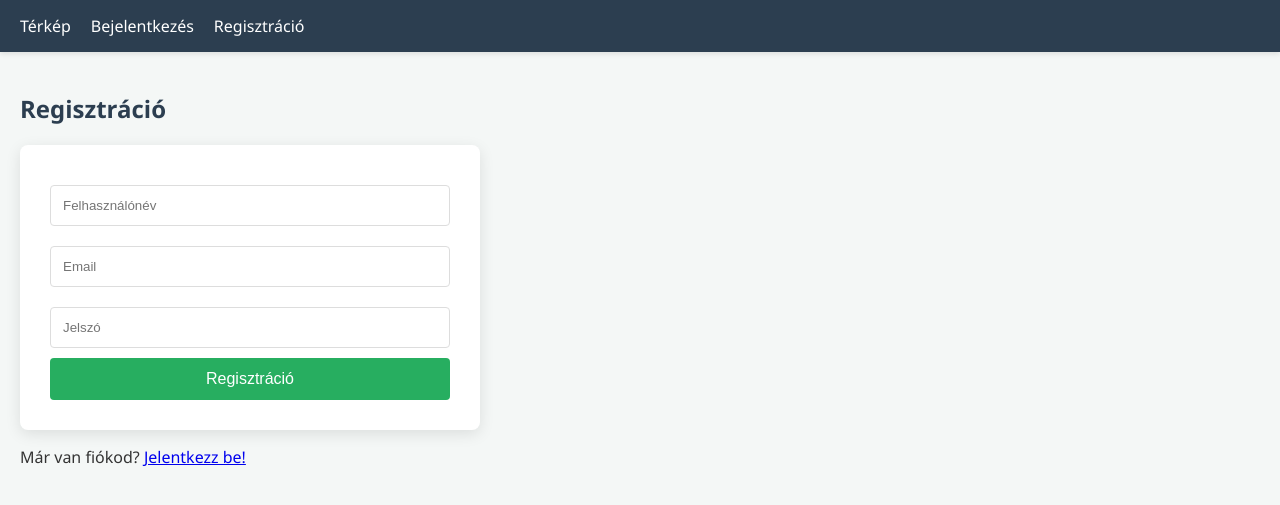
After one commit to MrHerculePoirot/Szakdolgozat, a Flask app: page /register in a window 1280 px wide. The commit adds this page. Shown: the top 505 px of the page. Run offline with Flask 3, Linux system fonts and the light colour scheme.

Commit message:
HTML-ek megjelenítése

```diff
--- a/app.py
+++ b/app.py
@@ -1,5 +1,5 @@
 import os
-from flask import Flask, request, jsonify, render_template
+from flask import Flask, request, jsonify, render_template, redirect, url_for
 from flask_login import login_required, current_user
 from models import db, init_app
 from models.animal import Dog, Cat, Other
@@ -30,6 +30,32 @@ def create_app():
         api_key = os.getenv('GOOGLE_MAPS_API_KEY')
         return render_template('map.html', api_key=api_key)
 
+    @app.route('/register', methods=['GET', 'POST'])
+    def register():
+        if request.method == 'POST':
+            from models.user import User
+            # Egyszerűsített regisztráció (egyelőre hashelés nélkül a teszthez)
+            new_user = User(
+                username=request.form.get('username'),
+                email=request.form.get('email'),
+                password_hash=request.form.get('password')
+            )
+            db.session.add(new_user)
+            db.session.commit()
+            return redirect(url_for('login'))
+        return render_template('register.html')
+
+    @app.route('/login', methods=['GET', 'POST'])
+    def login():
+        if request.method == 'POST':
+            from models.user import User
+            from flask_login import login_user
+            user = User.query.filter_by(email=request.form.get('email')).first()
+            if user and user.password_hash == request.form.get('password'):
+                login_user(user)
+                return redirect(url_for('index'))
+        return render_template('login.html')
+
     @app.route('/add_animal', methods=['POST'])
     @login_required # Csak hitelesített felhasználó érheti el
     def add_animal():
@@ -50,6 +76,11 @@ def create_app():
         new_pet.colour = data.get('colour')
         new_pet.chip_id = data.get('chip_id')
 
+        # --- EZ HIÁNYZOTT: KOORDINÁTÁK MENTÉSE ---
+        new_pet.latitude = data.get('latitude')
+        new_pet.longitude = data.get('longitude')
+        # ----------------------------------------
+
         # A kapcsolat rögzítése a bejelentkezett felhasználóval
         new_pet.user_id = current_user.id
 
--- a/models/animal.py
+++ b/models/animal.py
@@ -16,6 +16,11 @@ class Animal(db.Model):
 
     # Öröklődéshez szükséges oszlop
     type = db.Column(db.String(50))
+
+    ##
+    latitude = db.Column(db.Float)
+    longitude = db.Column(db.Float)
+    ##
 
     user_id = db.Column(db.Integer, db.ForeignKey('users.id'), nullable=False) #
 
--- /dev/null
+++ b/static/style.css
@@ -0,0 +1,88 @@
+/* Általános elrendezés */
+body {
+    font-family: 'Segoe UI', Tahoma, Geneva, Verdana, sans-serif;
+    background-color: #f4f7f6;
+    margin: 0;
+    padding: 0; /* A nav miatt levettük a paddinget */
+    color: #333;
+}
+
+/* Navigációs sáv */
+.navbar {
+    background-color: #2c3e50;
+    padding: 15px 20px;
+    display: flex;
+    align-items: center;
+    box-shadow: 0 2px 5px rgba(0,0,0,0.1);
+}
+
+.navbar a {
+    color: white;
+    text-decoration: none;
+    margin-right: 20px;
+    font-weight: 500;
+    transition: color 0.3s;
+}
+
+.navbar a:hover {
+    color: #27ae60;
+}
+
+.navbar span {
+    color: #ecf0f1;
+    margin-right: 20px;
+    font-style: italic;
+}
+
+/* Tartalom konténer */
+.content {
+    padding: 20px;
+}
+
+/* Térkép stílusa */
+#map {
+    height: 600px;
+    width: 100%;
+    border: 2px solid #2c3e50;
+    border-radius: 8px;
+    margin-top: 20px;
+}
+
+h1, h2 {
+    color: #2c3e50;
+}
+
+/* Formok stílusa (Login/Register) */
+form {
+    background: white;
+    padding: 30px;
+    border-radius: 8px;
+    box-shadow: 0 4px 15px rgba(0,0,0,0.1);
+    max-width: 400px;
+    margin-top: 20px;
+}
+
+input {
+    width: 100%;
+    padding: 12px;
+    margin: 10px 0;
+    border: 1px solid #ddd;
+    border-radius: 4px;
+    box-sizing: border-box;
+}
+
+button {
+    background-color: #27ae60;
+    color: white;
+    border: none;
+    padding: 12px 20px;
+    border-radius: 4px;
+    cursor: pointer;
+    font-size: 16px;
+    width: 100%;
+    transition: background 0.3s;
+}
+
+button:hover {
+    background-color: #219150;
+}
--- /dev/null
+++ b/templates/base.html
@@ -0,0 +1,23 @@
+<!DOCTYPE html>
+<html>
+<head>
+    <title>{% block title %}Pet Finder{% endblock %}</title>
+    <link rel="stylesheet" href="{{ url_for('static', filename='style.css') }}">
+    {% block head %}{% endblock %}
+</head>
+<body>
+    <nav class="navbar">
+        <a href="/">Térkép</a>
+        {% if current_user.is_authenticated %}
+            <span>Üdv, {{ current_user.username }}!</span>
+            <a href="/logout">Kijelentkezés</a>
+        {% else %}
+            <a href="/login">Bejelentkezés</a>
+            <a href="/register">Regisztráció</a>
+        {% endif %}
+    </nav>
+    <div class="content">
+        {% block content %}{% endblock %}
+    </div>
+</body>
+</html>
--- /dev/null
+++ b/templates/register.html
@@ -0,0 +1,27 @@
+{% extends "base.html" %}
+
+{% block title %}Pet Finder - Térkép{% endblock %}
+
+{% block content %}
+
+<!--
+<!DOCTYPE html>
+<html>
+<head>
+    <title>Regisztráció</title>
+</head>
+<body>
+    -->
+    <h2>Regisztráció</h2>
+    <form method="POST">
+        <input type="text" name="username" placeholder="Felhasználónév" required><br>
+        <input type="email" name="email" placeholder="Email" required><br>
+        <input type="password" name="password" placeholder="Jelszó" required><br>
+        <button type="submit">Regisztráció</button>
+    </form>
+    <p>Már van fiókod? <a href="/login">Jelentkezz be!</a></p>
+{% endblock %}
+<!--
+</body>
+</html>
+-->
```
Also changed, not shown: templates/login.html (added, +26 -0 lines), templates/map.html (+61 -11 lines), 1 other file.
